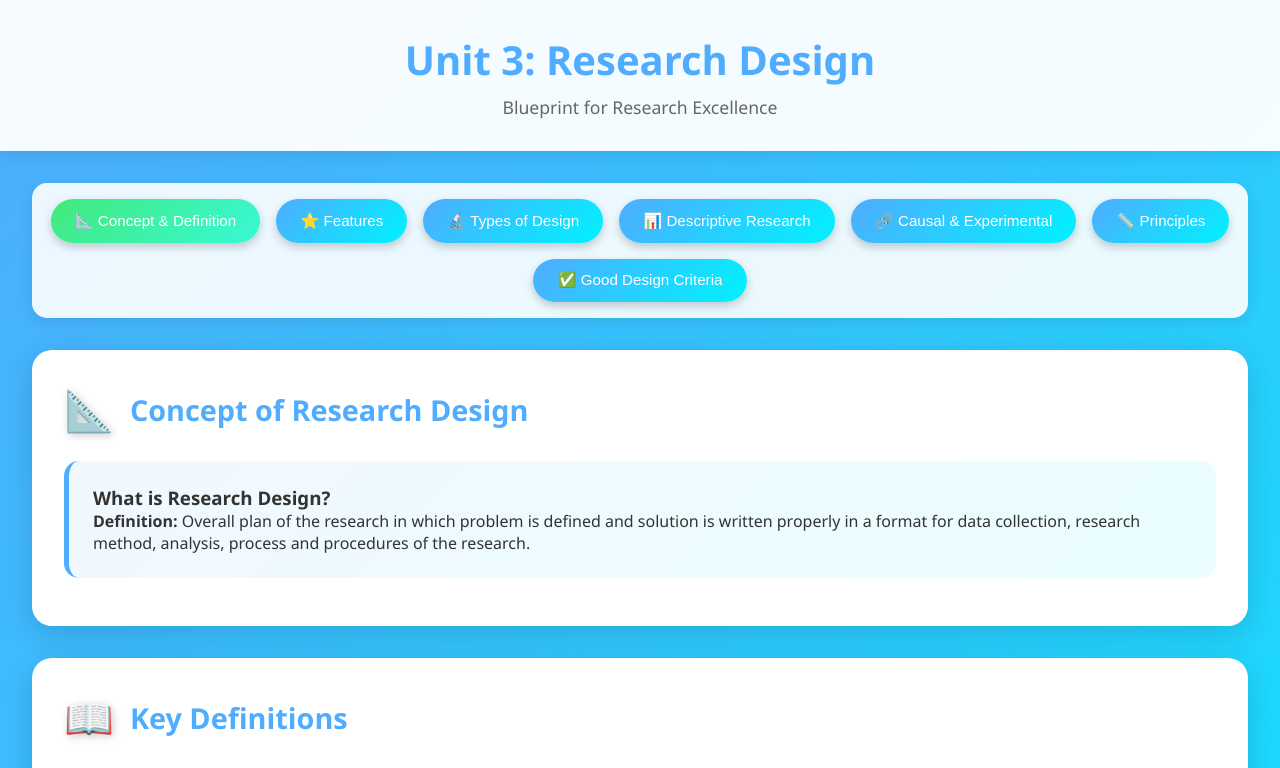
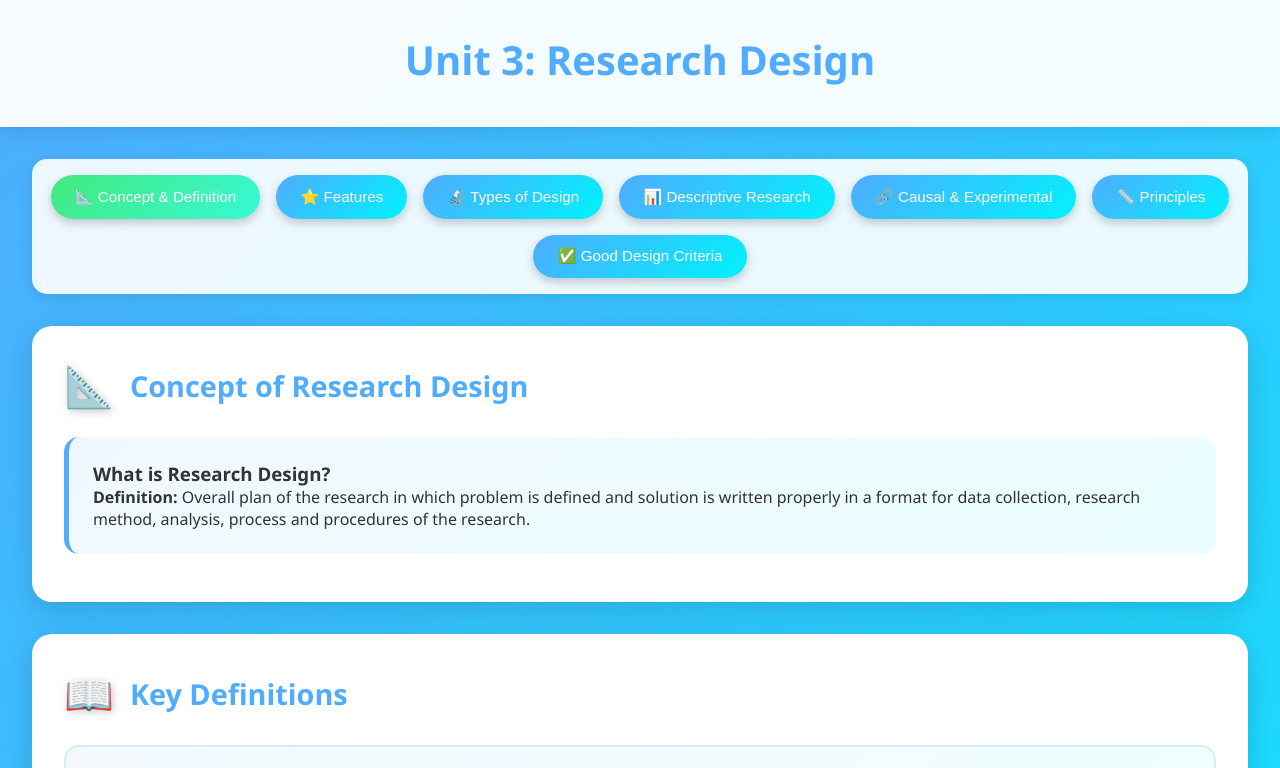
Before and after one commit to Salim513-dotcom/BBS-NOTE, a plain HTML site: page research3.html in a window 1280 px wide. Shown: the top 768 px of the page. Drawn offline with Linux system fonts and the light colour scheme.

Commit message:
Update research3.html

```diff
--- a/research3.html
+++ b/research3.html
@@ -337,7 +337,7 @@
 <body>
     <div class="header">
         <h1>Unit 3: Research Design</h1>
-        <p>Blueprint for Research Excellence</p>
+
     </div>
 
     <div class="container">
```
